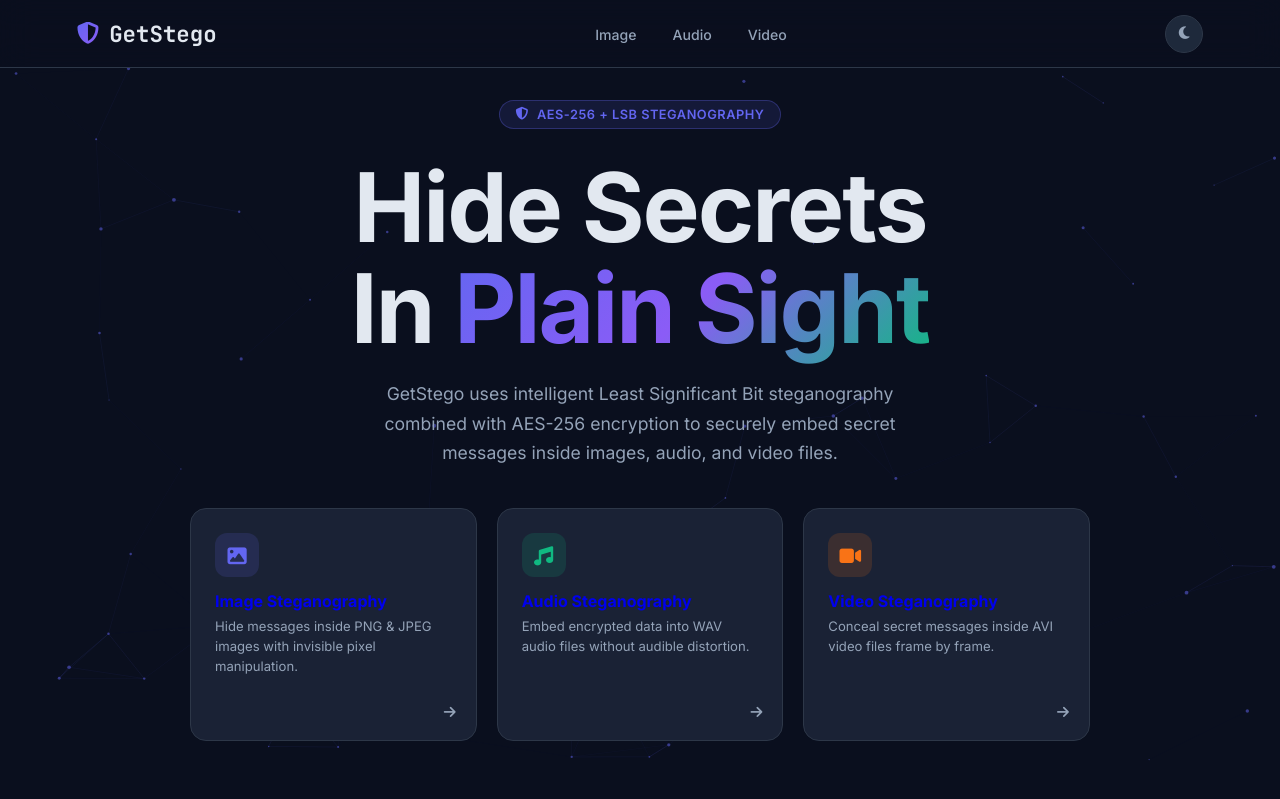
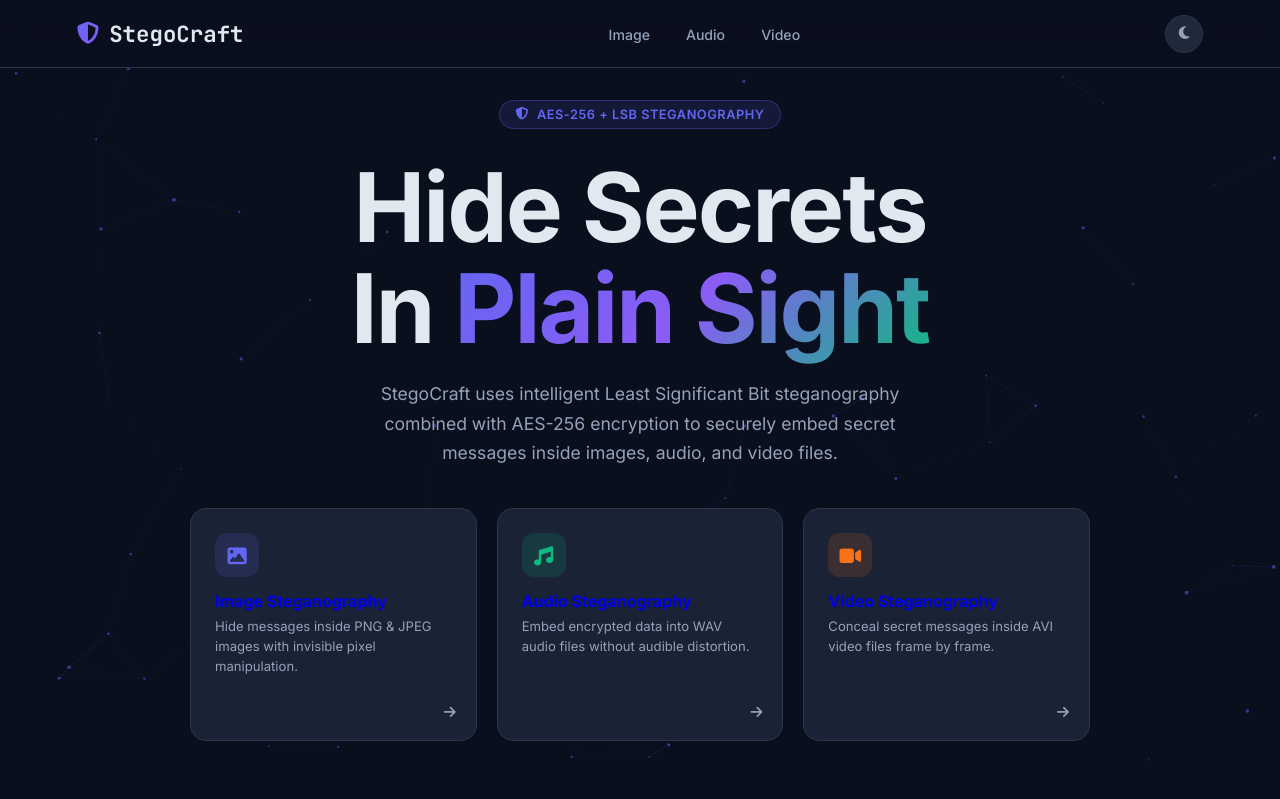
Before and after one commit to Bhavaniprasad-gurram/Stegocraft, a Django app: page / in a window 1280 px wide. Shown: the top 799 px of the page. Run offline with Django 4.2, Linux system fonts and the light colour scheme.

Commit message:
Refactor: Rename project and package from GetStego to StegoCraft

```diff
--- a/GetStego/asgi.py
+++ b/StegoCraft/asgi.py
@@ -11,6 +11,6 @@
 
 from django.core.asgi import get_asgi_application
 
-os.environ.setdefault('DJANGO_SETTINGS_MODULE', 'GetStego.settings')
+os.environ.setdefault('DJANGO_SETTINGS_MODULE', 'StegoCraft.settings')
 
 application = get_asgi_application()
--- a/GetStego/settings.py
+++ b/StegoCraft/settings.py
@@ -29,7 +29,7 @@
     'django.middleware.clickjacking.XFrameOptionsMiddleware',
 ]
 
-ROOT_URLCONF = 'GetStego.urls'
+ROOT_URLCONF = 'StegoCraft.urls'
 
 TEMPLATES = [
     {
@@ -47,7 +47,7 @@
     },
 ]
 
-WSGI_APPLICATION = 'GetStego.wsgi.application'
+WSGI_APPLICATION = 'StegoCraft.wsgi.application'
 
 DATABASES = {
     'default': {
--- a/GetStego/urls.py
+++ b/StegoCraft/urls.py
@@ -17,7 +17,7 @@
 from django.contrib import admin
 from django.urls import path
 
-from GetStego import views
+from StegoCraft import views
 
 urlpatterns = [
     path('', views.my_view, name='index'),
--- a/GetStego/wsgi.py
+++ b/StegoCraft/wsgi.py
@@ -11,6 +11,6 @@
 
 from django.core.wsgi import get_wsgi_application
 
-os.environ.setdefault('DJANGO_SETTINGS_MODULE', 'GetStego.settings')
+os.environ.setdefault('DJANGO_SETTINGS_MODULE', 'StegoCraft.settings')
 
 application = get_wsgi_application()
--- a/manage.py
+++ b/manage.py
@@ -6,7 +6,7 @@
 
 def main():
     """Run administrative tasks."""
-    os.environ.setdefault('DJANGO_SETTINGS_MODULE', 'GetStego.settings')
+    os.environ.setdefault('DJANGO_SETTINGS_MODULE', 'StegoCraft.settings')
     try:
         from django.core.management import execute_from_command_line
     except ImportError as exc:
--- a/templates/base.html
+++ b/templates/base.html
@@ -3,7 +3,7 @@
 <head>
     <meta charset="UTF-8">
     <meta name="viewport" content="width=device-width, initial-scale=1.0">
-    <title>GetStego – Intelligent Steganography</title>
+    <title>StegoCraft – Intelligent Steganography</title>
     <link rel="preconnect" href="https://fonts.googleapis.com">
     <link href="https://fonts.googleapis.com/css2?family=Inter:wght@300;400;500;600;700&family=JetBrains+Mono:wght@400;700&display=swap" rel="stylesheet">
     <link rel="stylesheet" href="https://cdnjs.cloudflare.com/ajax/libs/font-awesome/6.4.0/css/all.min.css">
@@ -239,7 +239,7 @@
 </main>
 
 <footer>
-    <p>GetStego &copy; 2024 &mdash; Intelligent Web-Based Multimedia Steganography &mdash; Built with <i class="fas fa-heart" style="color:var(--red)"></i> using Django &amp; AES-256</p>
+    <p>StegoCraft &copy; 2024 &mdash; Intelligent Web-Based Multimedia Steganography &mdash; Built with <i class="fas fa-heart" style="color:var(--red)"></i> using Django &amp; AES-256</p>
 </footer>
 
 <script>
--- a/templates/index.html
+++ b/templates/index.html
@@ -3,7 +3,7 @@
 <head>
     <meta charset="UTF-8">
     <meta name="viewport" content="width=device-width, initial-scale=1.0">
-    <title>GetStego – Intelligent Steganography</title>
+    <title>StegoCraft – Intelligent Steganography</title>
     <link rel="preconnect" href="https://fonts.googleapis.com">
     <link href="https://fonts.googleapis.com/css2?family=Inter:wght@300;400;500;600;700&family=JetBrains+Mono:wght@400;700&display=swap" rel="stylesheet">
     <link rel="stylesheet" href="https://cdnjs.cloudflare.com/ajax/libs/font-awesome/6.4.0/css/all.min.css">
@@ -109,7 +109,7 @@
 <canvas id="particles"></canvas>
 
 <nav>
-    <a href="/" class="nav-logo"><i class="fas fa-shield-halved logo-icon"></i> GetStego</a>
+    <a href="/" class="nav-logo"><i class="fas fa-shield-halved logo-icon"></i> StegoCraft</a>
     <ul class="nav-links">
         <li><a href="/encode_image_remake">Image</a></li>
         <li><a href="/encode_remake">Audio</a></li>
@@ -125,7 +125,7 @@
 <div class="hero">
     <div class="hero-badge"><i class="fas fa-shield-halved"></i> AES-256 + LSB Steganography</div>
     <h1>Hide Secrets<br>In <span class="gradient-text">Plain Sight</span></h1>
-    <p>GetStego uses intelligent Least Significant Bit steganography combined with AES-256 encryption to securely embed secret messages inside images, audio, and video files.</p>
+    <p>StegoCraft uses intelligent Least Significant Bit steganography combined with AES-256 encryption to securely embed secret messages inside images, audio, and video files.</p>
 
     <div class="features">
         <a href="/encode_image_remake" class="feature-card">
```
Also changed, not shown: README.md, StegoCraft/__init__.py (added), StegoCraft/forms.py (renamed from GetStego/forms.py), StegoCraft/views.py (renamed from GetStego/views.py).
